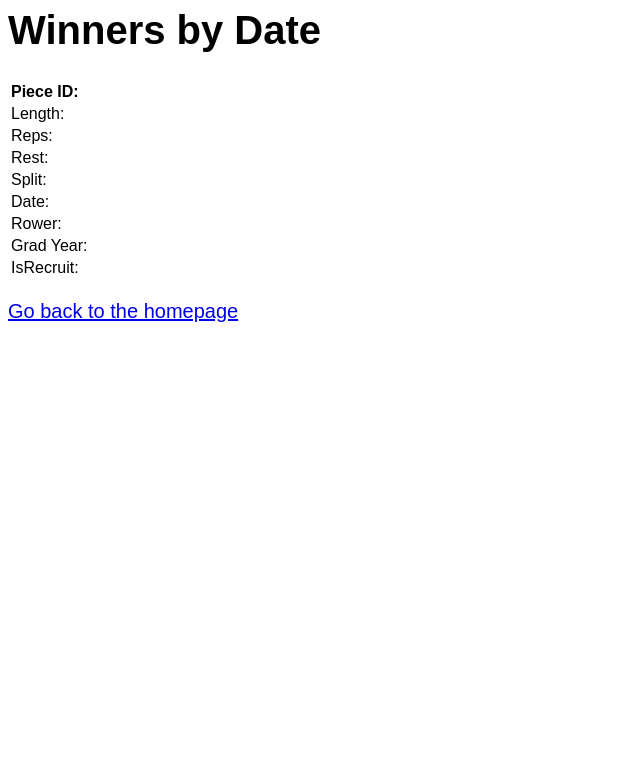
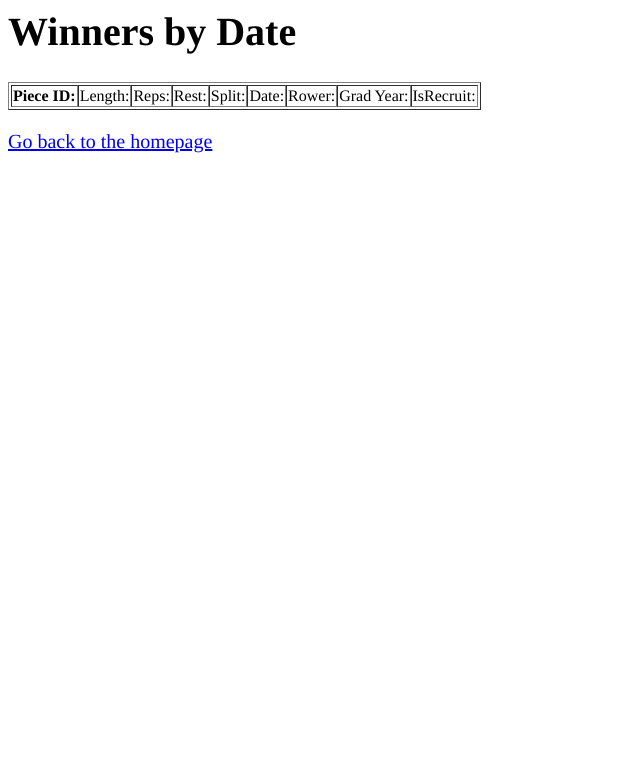
Before and after one commit to sunnyrain0827/cs4111proj1, a Flask app: template templates/winners.html in a window 1280 px wide. Shown: the top 779 px of the page, without its empty margins (0-640 px from the left). Run offline with Flask 2, Linux system fonts and the light colour scheme; the template is opened without the code that fills it, so the values that code supplies are empty; parts of the project's set-up code (start-up, migrations or seed data) failed here and were passed over.

Commit message:
Deleted useless comments, modified index and winners to transpose table

```diff
--- a/server.py
+++ b/server.py
@@ -23,36 +23,13 @@
 tmpl_dir = os.path.join(os.path.dirname(os.path.abspath(__file__)), 'templates')
 app = Flask(__name__, template_folder=tmpl_dir)
 
-
-#
-# The following is a dummy URI that does not connect to a valid database. You will need to modify it to connect to your Part 2 database in order to use the data.
-#
 # XXX: The URI should be in the format of:
 #
 #     postgresql://USER:PASSWORD@35.227.79.146/proj1part2
-#
-# For example, if you had username gravano and password foobar, then the following line would be:
-#
-#     DATABASEURI = "postgresql://gravano:foobar@35.227.79.146/proj1part2"
-#
 DATABASEURI = "postgresql://kdf2118:3632@35.227.79.146/proj1part2"
 
-
-#
 # This line creates a database engine that knows how to connect to the URI above.
-#
 engine = create_engine(DATABASEURI)
-
-#
-# Example of running queries in your database
-# Note that this will probably not work if you already have a table named 'test' in your database, containing meaningful data. This is only an example showing you how to run queries in your database using SQLAlchemy.
-#
-engine.execute("""CREATE TABLE IF NOT EXISTS test (
-  id serial,
-  name text
-);""")
-engine.execute("""INSERT INTO test(name) VALUES ('grace hopper'), ('alan turing'), ('ada lovelace');""")
-
 
 @app.before_request
 def before_request():
@@ -72,41 +49,14 @@
 
 @app.teardown_request
 def teardown_request(exception):
-  """
-  At the end of the web request, this makes sure to close the database connection.
-  If you don't, the database could run out of memory!
-  """
   try:
     g.conn.close()
   except Exception as e:
     pass
 
 
-#
-# @app.route is a decorator around index() that means:
-#   run index() whenever the user tries to access the "/" path using a GET request
-#
-# If you wanted the user to go to, for example, localhost:8111/foobar/ with POST or GET then you could use:
-#
-#       @app.route("/foobar/", methods=["POST", "GET"])
-#
-# PROTIP: (the trailing / in the path is important)
-#
-# see for routing: http://flask.pocoo.org/docs/0.10/quickstart/#routing
-# see for decorators: http://simeonfranklin.com/blog/2012/jul/1/python-decorators-in-12-steps/
-#
 @app.route('/')
 def index():
-  """
-  request is a special object that Flask provides to access web request information:
-
-  request.method:   "GET" or "POST"
-  request.form:     if the browser submitted a form, this contains the data in the form
-  request.args:     dictionary of URL arguments, e.g., {a:1, b:2} for http://localhost?a=1&b=2
-
-  See its API: http://flask.pocoo.org/docs/0.10/api/#incoming-request-data
-  """
-
   cursor2 = g.conn.execute("SELECT * FROM piece")
   dates2 = []
   for result in cursor2:
@@ -119,49 +69,8 @@
   for result in cursor:
     schools.append(result['school'])
   cursor.close()
-  #
-  # Flask uses Jinja templates, which is an extension to HTML where you can
-  # pass data to a template and dynamically generate HTML based on the data
-  # (you can think of it as simple PHP)
-  # documentation: https://realpython.com/blog/python/primer-on-jinja-templating/
-  #
-  # You can see an example template in templates/index.html
-  #
-  # context are the variables that are passed to the template.
-  # for example, "data" key in the context variable defined below will be
-  # accessible as a variable in index.html:
-  #
-  #     # will print: [u'grace hopper', u'alan turing', u'ada lovelace']
-  #     <div>{{data}}</div>
-  #
-  #     # creates a <div> tag for each element in data
-  #     # will print:
-  #     #
-  #     #   <div>grace hopper</div>
-  #     #   <div>alan turing</div>
-  #     #   <div>ada lovelace</div>
-  #     #
-  #     {% for n in data %}
-  #     <div>{{n}}</div>
-  #     {% endfor %}
-  #
- #context = dict(data = names)
-
-
-  #
-  # render_template looks in the templates/ folder for files.
-  # for example, the below file reads template/index.html
-  #
   return render_template("index.html", dates2=dates2, schools=schools)
 
-#
-# This is an example of a different path.  You can see it at:
-#
-#     localhost:8111/another
-#
-# Notice that the function name is another() rather than index()
-# The functions for each app.route need to have different names
-#
 @app.route('/another')
 def another():
   return render_template("another.html")
@@ -210,11 +119,11 @@
 
 @app.route('/winners', methods = ['POST'])
 def winners():
-  date = request.form['winners']
-  if winners == "all":
+  winners = request.form['winners']
+  if winners == "allw":
     cursor= g.conn.execute("SELECT * FROM winners ORDER BY piece_id")
   else:
-    cursor = g.conn.execute("SELECT * FROM winners WHERE date = '{0}' ORDER BY piece_id".format(date))
+    cursor = g.conn.execute("SELECT * FROM winners WHERE date = '{0}' ORDER BY piece_id".format(winners))
   pids = []
   lengths = []
   reps = []
@@ -223,6 +132,7 @@
   dates = []
   rowers = []
   grads = []
+  isrecruit = []
   for result in cursor:
     pids.append(result['piece_id'])
     lengths.append(result['length'])
@@ -232,8 +142,9 @@
     dates.append(result['date'])
     rowers.append(result['row_name'])
     grads.append(result['year'])
+    isrecruit.append(result['is_recruit'])
   cursor.close()
-  context = dict(data = (pids, lengths, reps, rest, splits, dates, rowers, grads))
+  context = dict(data = (pids, lengths, reps, rest, splits, dates, rowers, grads, isrecruit))
   return render_template("winners.html", **context)
 
 # Example of adding new data to the database
@@ -259,18 +170,6 @@
   @click.argument('HOST', default='0.0.0.0')
   @click.argument('PORT', default=8111, type=int)
   def run(debug, threaded, host, port):
-    """
-    This function handles command line parameters.
-    Run the server using:
-
-        python server.py
-
-    Show the help text using:
-
-        python server.py --help
-
-    """
-
     HOST, PORT = host, port
     print "running on %s:%d" % (HOST, PORT)
     app.run(host=HOST, port=PORT, debug=debug, threaded=threaded)
--- a/templates/index.html
+++ b/templates/index.html
@@ -42,7 +42,7 @@
                 {% for n in dates2 %}
                         <option value="{{n}}">{{n}}</option>
                 {% endfor %}
-                <option value="all">All winners</option>
+                <option value="allw">All winners</option>
         </select>
 
         <button type="submit">See Wins!</button>
--- a/templates/winners.html
+++ b/templates/winners.html
@@ -2,10 +2,18 @@
   <style>
     body{
       font-size: 15pt;
-      font-family: arial;
+      font-family: Times;
     }
     th{
       text-align: left;
+      display: block;
+    }
+    td{
+      display: block;
+    }
+    tr{
+      display: block;
+      float: left;
     }
   </style>
 
@@ -14,7 +22,7 @@
   <h1>Winners by Date</h1>
   <div>{{data}}</div>
 
-  <table style="width:100%">
+  <table border="1">
     <tr>
       <th>Piece ID:</th>
       {% for n in data[0] %}
```
